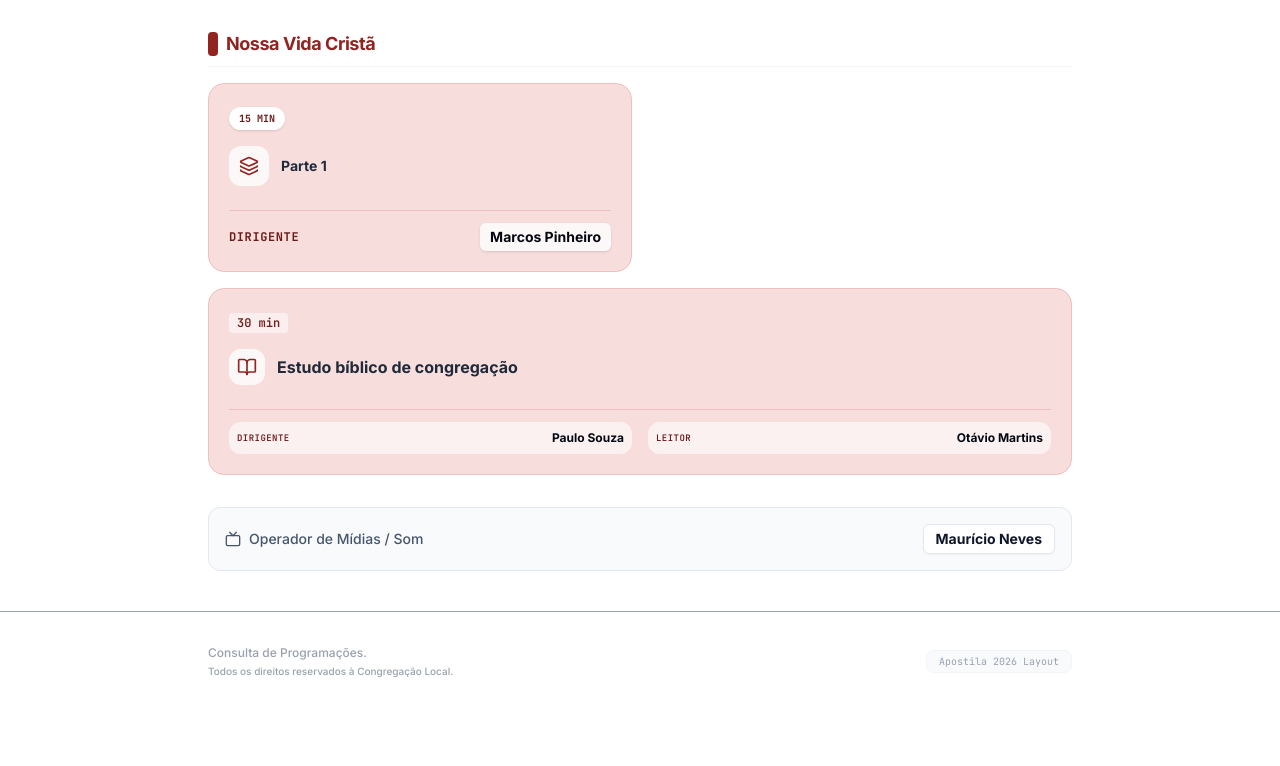
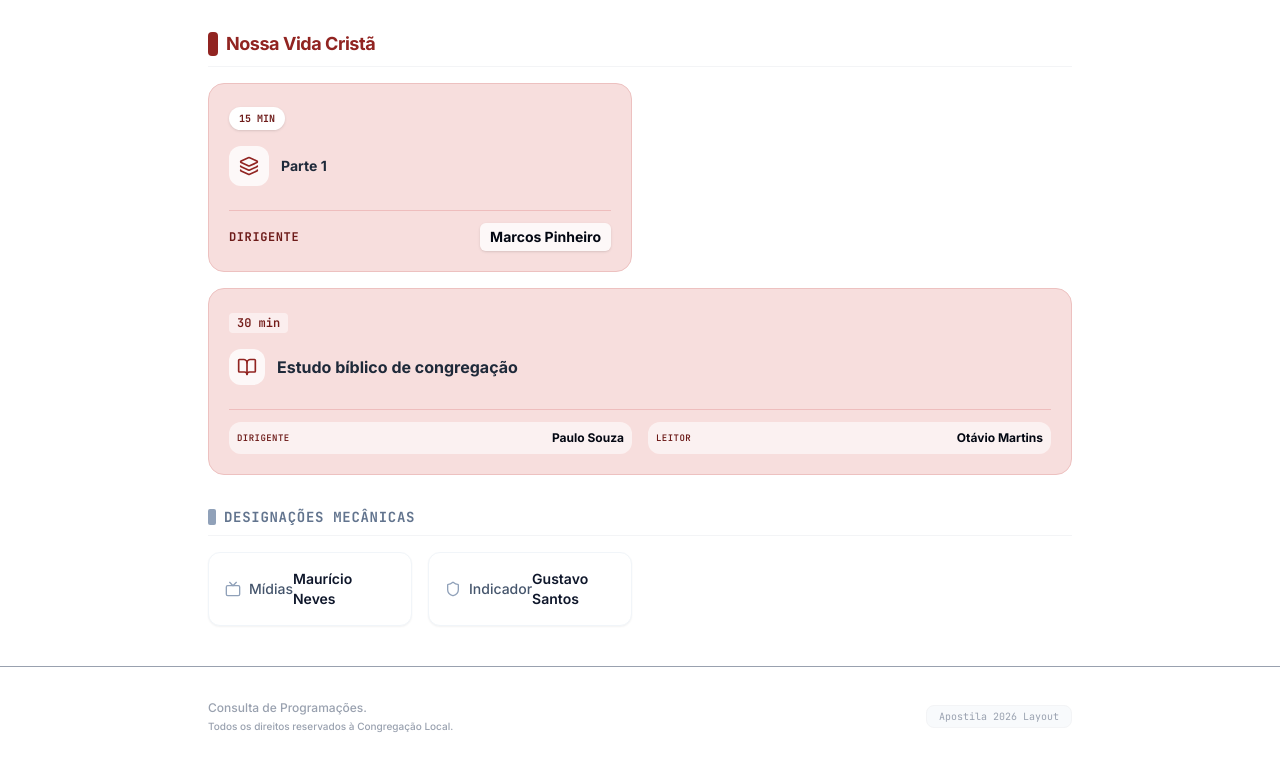
Before and after one commit to Sivuca73/appcontrole-web, a React (Vite) app: page / in a window 1280 px wide. Shown: the part 1192-1958 px from the top of the page. Before the commit the page ends 1903 px from the top, so only its background shows below. Built offline with nearby package versions, Linux system fonts and the light colour scheme; no server answers; the database is empty.

Commit message:
Update MeetingMidweek.tsx

```diff
--- a/src/components/MeetingMidweek.tsx
+++ b/src/components/MeetingMidweek.tsx
@@ -8,14 +8,13 @@ import {
   BookOpen,
   Gem,
   Compass,
-  Mic,
   MessageSquare,
   User,
   Calendar,
-  Layers,
-  Tv
+  Layers
 } from 'lucide-react';
 import { SecaoVidaMinisterio, DesignacoesMecanicas } from '../types';
+import { MechanicalSupportGrid } from './MechanicalSupportGrid';
 
 interface MeetingMidweekProps {
   key?: string;
@@ -267,18 +266,8 @@ export function MeetingMidweek({ meioSemana, mecanicas }: MeetingMidweekProps) {
           </div>
         </div>
 
-        {/* Rodapé: Renderização local e segura de mídias para evitar dependência do Grid externo */}
-        {mecanicas?.midias && (
-          <div className="mt-6 p-4 bg-slate-50 border border-slate-200 rounded-xl flex items-center justify-between text-sm">
-            <div className="flex items-center gap-2 text-slate-600 font-medium">
-              <Tv className="w-4 h-4 text-slate-550" />
-              <span>Operador de Mídias / Som</span>
-            </div>
-            <strong className="text-slate-900 bg-white px-3 py-1 rounded-md border border-slate-200 shadow-xs">
-              {mecanicas.midias}
-            </strong>
-          </div>
-        )}
+        {/* Rodapé: Retornado o envio do objeto completo de mecânicas */}
+        {mecanicas && <MechanicalSupportGrid designacoes={mecanicas} />}
       </div>
     );
   } catch (error) {
```
